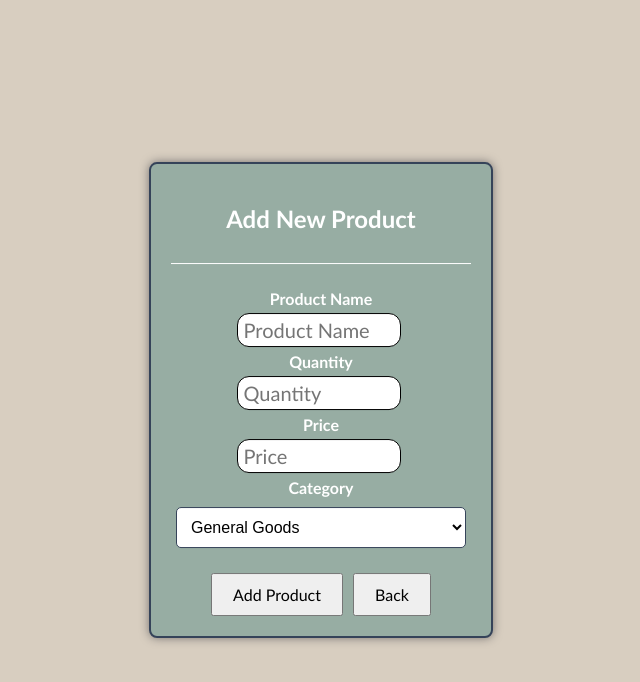
After one commit to ArinGitPort/OnlineShopWebsite, a PHP site: page /inventoryaddeditem.php in a window 1280 px wide. The commit adds this page. Shown: the top 682 px of the page, without its empty margins (319-959 px from the left). Run offline with PHP 8.4, Linux system fonts and the light colour scheme.

Commit message:
17th Commit

```diff
--- /dev/null
+++ b/inventoryaddeditem.php
@@ -0,0 +1,102 @@
+<?php
+session_start();
+$conn = new mysqli("localhost", "root", "", "logindb");
+
+// Check connection
+if ($conn->connect_error) {
+    die("Connection failed: " . $conn->connect_error);
+}
+
+// Add new product to the inventory table
+if (isset($_POST['addProduct'])) {
+    $newProduct = $conn->real_escape_string($_POST['newProduct']);
+    $newQty = (int) $_POST['newQty'];
+    $newPrice = (float) $_POST['newPrice'];
+    $newCategory = $conn->real_escape_string($_POST['newCategory']); // Category field
+
+    // Insert into the inventory table
+    $sql = "INSERT INTO inventory (productname, qty, price, category)
+            VALUES ('$newProduct', $newQty, $newPrice, '$newCategory')";
+
+    if ($conn->query($sql) === TRUE) {
+        // Redirect to the main page after adding the product
+        header("Location: inventory.php");
+        exit;
+    } else {
+        echo "Error: " . $sql . "<br>" . $conn->error;
+    }
+}
+
+$conn->close();
+?>
+
+<!DOCTYPE html>
+<html lang="en">
+
+<head>
+    <link rel="stylesheet" href="stylingfile/maindisplay.css">
+    <link rel="stylesheet" href="stylingfile/additem.css">
+    <link rel="icon" href="iconlogo/bunniwinkleIcon.ico">
+    <meta charset="UTF-8">
+    <meta name="viewport" content="width=device-width, initial-scale=1.0">
+    <title>Add New Product</title>
+    <style>
+        .button-container {
+            display: flex;
+            gap: 10px; /* Space between buttons */
+            margin-top: 20px;
+        }
+
+        .addnewProduct, .productbackButton {
+            padding: 10px 20px;
+            font-size: 16px;
+            cursor: pointer;
+        }
+    </style>
+</head>
+
+<body>
+    <!-- Add Product Form -->
+    <form method="POST" action="">
+        <div class="addinputField">
+            <h2>Add New Product</h2>
+            <label for="newProduct">Product Name</label>
+            <input class="prodnameField" type="text" id="newProduct" name="newProduct" placeholder="Product Name" required>
+
+            <label for="newQty">Quantity</label>
+            <input class="prodqtyField" type="number" id="newQty" name="newQty" placeholder="Quantity" required min="1">
+
+            <label for="newPrice">Price</label>
+            <input class="prodpriceField" type="number" step="0.01" id="newPrice" name="newPrice" placeholder="Price" required min="0.01">
+
+            <!-- Category Dropdown -->
+            <label for="newCategory">Category</label>
+            <select name="newCategory" id="newCategory" class="prodcategoryField" required>
+                <option value="General Goods">General Goods</option>
+                <option value="Bunni Charms">Bunni Charms</option>
+                <option value="Phone Strap / Bag Charms">Phone Strap / Bag Charms</option>
+                <option value="Bunni Dolls">Bunni Dolls</option>
+                <option value="Clay Earrings">Clay Earrings</option>
+                <option value="Clay Bracelets">Clay Bracelets</option>
+                <option value="Clay Necklace">Clay Necklace</option>
+                <option value="Clay Pins">Clay Pins</option>
+                <option value="Deco Stickers">Deco Stickers</option>
+                <option value="Notepads">Notepads</option>
+                <option value="Sticker Set">Sticker Set</option>
+                <option value="Sticker Pack">Sticker Pack</option>
+                <option value="Acrylic Keychain">Acrylic Keychain</option>
+                <option value="Washi Tapes">Washi Tapes</option>
+                <option value="Clear Stamps">Clear Stamps</option>
+                <option value="Boxes and Bundles">Boxes and Bundles</option>
+            </select>
+
+            <!-- Button Container -->
+            <div class="button-container">
+                <button type="submit" name="addProduct" class="addnewProduct">Add Product</button>
+                <button type="button" class="productbackButton" onclick="window.location.href='inventory.php';">Back</button>
+            </div>
+        </div>
+    </form>
+</body>
+
+</html>
```
Also changed, not shown: Inventory.php (+5 -62 lines).
